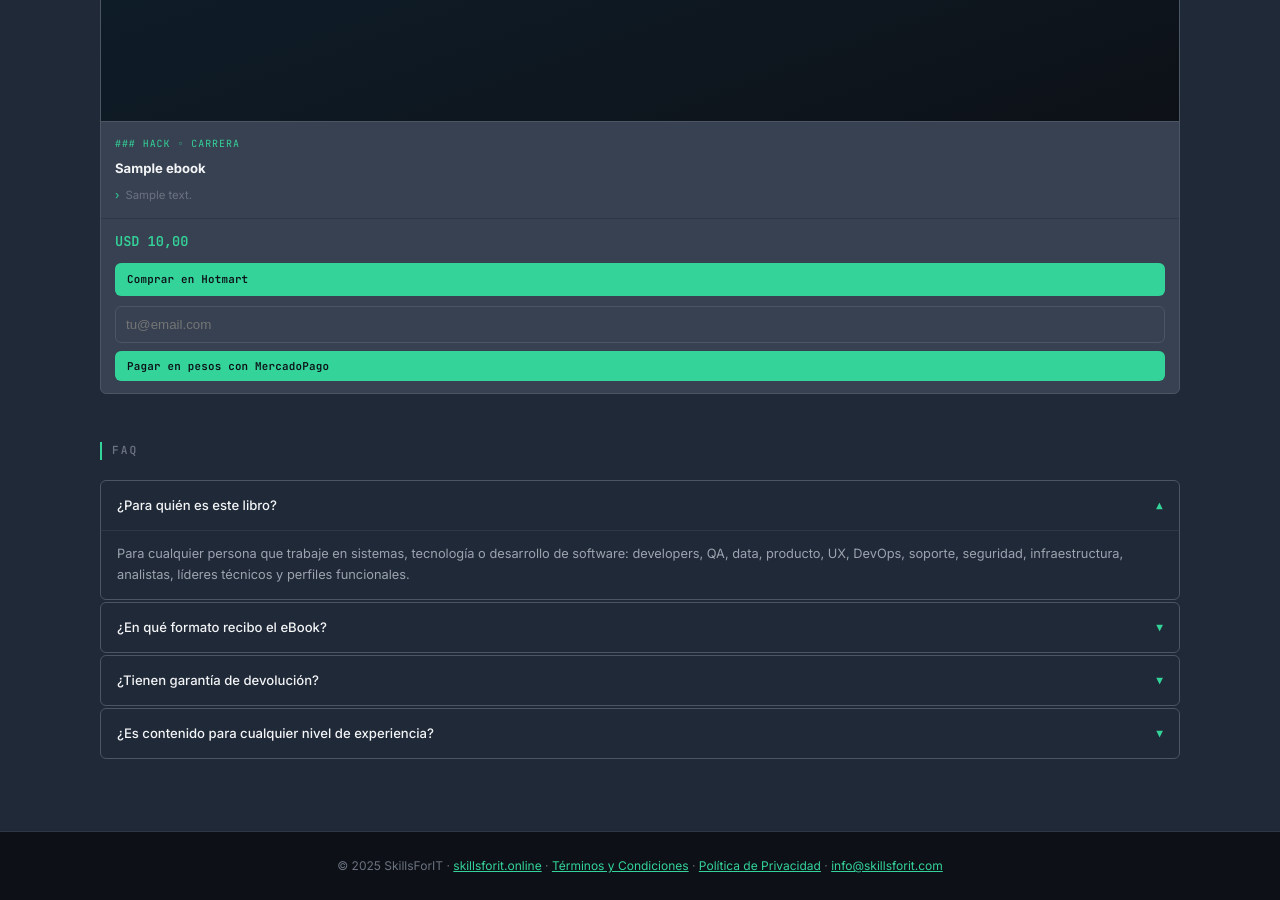
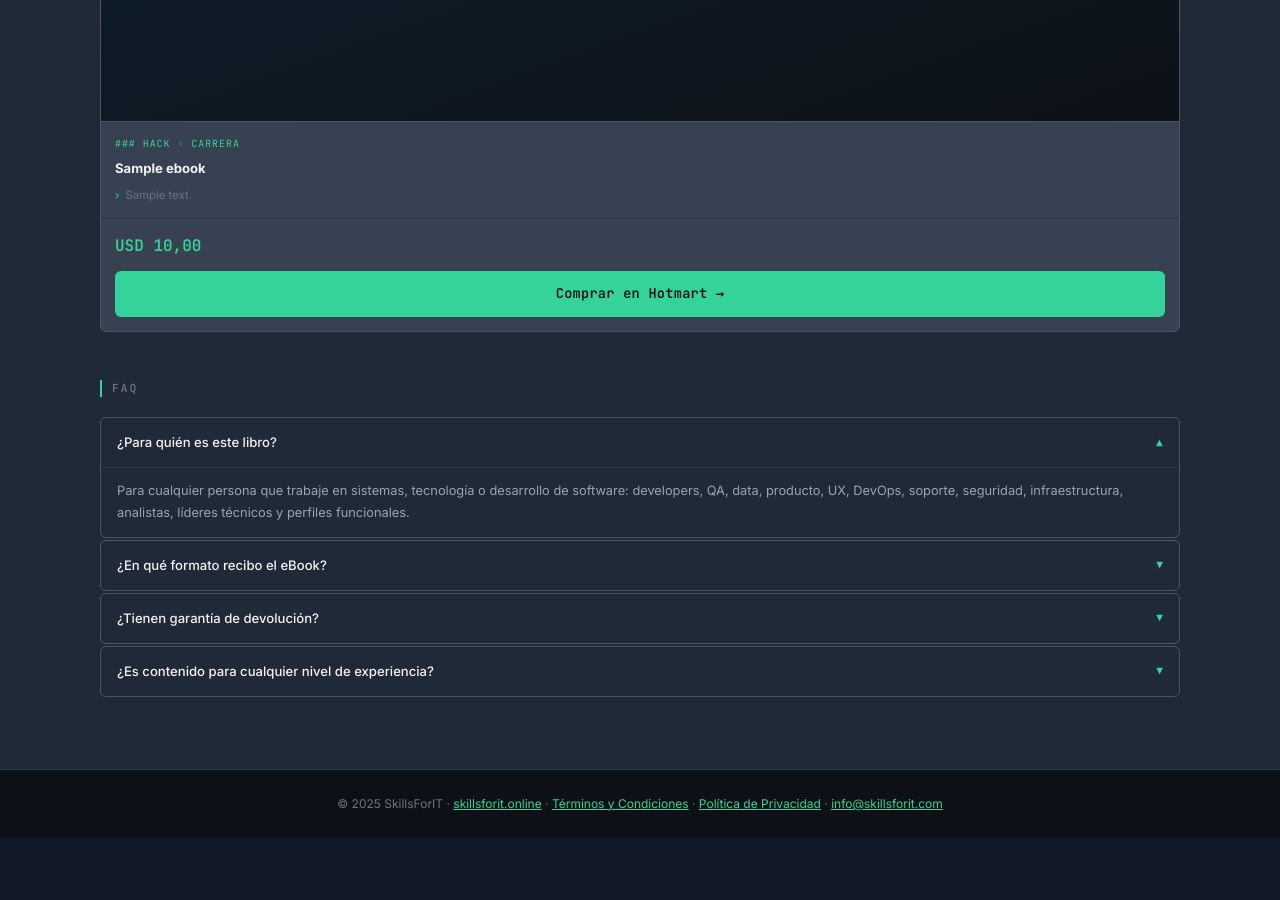
Before and after one commit to marcelodanieldm/sfi, a Django app: page /ebook/ in a window 1280 px wide. Shown: the part 3280-4180 px from the top of the page. After the commit the page ends 4117 px from the top, so only its background shows below. Run offline with Django 4.2, Linux system fonts and the light colour scheme; tables that the repository leaves empty hold one stand-in row (values such as "Sample post"); parts of the project's set-up code (start-up, migrations or seed data) failed here and were passed over.

Commit message:
ebook: CTAs redirigen directo a Hotmart y se remueve MercadoPago del frontend

```diff
--- a/core/controllers/ebook_controller.py
+++ b/core/controllers/ebook_controller.py
@@ -13,7 +13,9 @@ logger = logging.getLogger(__name__)
 
 def ebook(request):
     ebooks = Ebook.objects.filter(activo=True).order_by('orden', 'titulo')
-    return render(request, 'core/ebook_landing.html', {'ebooks': ebooks})
+    # Ebook principal: usado para que los CTA del hero apunten directo a Hotmart
+    primary_ebook = ebooks.first()
+    return render(request, 'core/ebook_landing.html', {'ebooks': ebooks, 'primary_ebook': primary_ebook})
 
 
 @require_POST
--- a/core/templates/core/ebook_landing.html
+++ b/core/templates/core/ebook_landing.html
@@ -385,24 +385,22 @@ footer a{color:var(--accent)}
 }
 .ebook-features li::before{content:'›';color:var(--accent);flex-shrink:0}
 .ebook-footer{
-  padding:12px 14px;
+  padding:14px;
   border-top:1px solid var(--border-subtle);
   display:flex;
-  align-items:center;
-  justify-content:space-between;
-  gap:8px;
+  flex-direction:column;
+  align-items:stretch;
+  gap:12px;
 }
 .ebook-price{
   font-family:var(--mono);
-  font-size:.85rem;
+  font-size:1rem;
   font-weight:700;
   color:var(--accent);
 }
-.btn-sm{
-  font-size:.68rem;
-  padding:8px 12px;
-  letter-spacing:.02em;
-  white-space:nowrap;
+.ebook-footer .btn{
+  width:100%;
+  justify-content:center;
 }
 
 /* ── FAQ ────────────────────────────────────────────────────── */
@@ -488,7 +486,11 @@ footer a{color:var(--accent)}
       <span class="tag">// HABILIDADES HUMANAS PARA SISTEMAS Y SOFTWARE</span>
       <h1>Tu código es importante.<br>Tu forma de trabajar con personas también.</h1>
       <p><strong>Hackea tu carrera</strong> es una guía práctica para cualquier persona que trabaje en sistemas, tecnología o desarrollo de software y quiera comunicarse mejor, influir con claridad y crecer profesionalmente sin dejar de ser técnica.</p>
-      <a href="#catalogo" class="btn">Obtener el libro ↓</a>
+      {% if primary_ebook %}
+        <a href="{{ primary_ebook.hotlink_url }}" class="btn" target="_blank" rel="noopener">Comprar en Hotmart →</a>
+      {% else %}
+        <a href="#catalogo" class="btn">Obtener el libro ↓</a>
+      {% endif %}
     </section>
 
     <!-- ── SKILL TREE ── -->
@@ -577,7 +579,11 @@ footer a{color:var(--accent)}
     <!-- ── FOOTER CTA ── -->
     <div class="footer-cta">
       <p><strong>Mejorá tu forma de comunicar, colaborar e influir en equipos de software.</strong></p>
-      <a href="#catalogo" class="btn btn-outline">Obtener el libro ahora →</a>
+      {% if primary_ebook %}
+        <a href="{{ primary_ebook.hotlink_url }}" class="btn btn-outline" target="_blank" rel="noopener">Comprar en Hotmart →</a>
+      {% else %}
+        <a href="#catalogo" class="btn btn-outline">Obtener el libro ahora →</a>
+      {% endif %}
     </div>
 
   </main>
@@ -638,14 +644,9 @@ footer a{color:var(--accent)}
                 <li>{{ ebook.descripcion_corta|default:ebook.descripcion|truncatechars:120 }}</li>
               </ul>
             </div>
-            <div class="ebook-footer" style="align-items:stretch;gap:10px;flex-direction:column">
+            <div class="ebook-footer">
               <span class="ebook-price">USD {{ ebook.precio_usd|default:'19.99' }}</span>
-              <a href="{{ ebook.hotlink_url }}" class="btn btn-sm" target="_blank" rel="noopener">Comprar en Hotmart</a>
-              <form method="post" action="{% url 'core:ebook_mp_checkout' ebook.slug %}" style="display:flex;gap:8px;flex-direction:column">
-                {% csrf_token %}
-                <input type="email" name="email" placeholder="tu@email.com" required style="width:100%;padding:10px;border-radius:6px;border:1px solid var(--border);background:var(--bg);color:var(--text)">
-                <button type="submit" class="btn btn-sm" style="border:0;cursor:pointer">Pagar en pesos con MercadoPago</button>
-              </form>
+              <a href="{{ ebook.hotlink_url }}" class="btn" target="_blank" rel="noopener">Comprar en Hotmart →</a>
             </div>
           </div>
         {% empty %}
@@ -653,7 +654,7 @@ footer a{color:var(--accent)}
             <div class="ebook-body">
               <h3 class="ebook-title">Configurá tus eBooks en el admin</h3>
               <ul class="ebook-features">
-                <li>Cargá título, precio, portada, HotLink de Hotmart y slug para habilitar MercadoPago.</li>
+                <li>Cargá título, precio, portada, HotLink de Hotmart y slug para habilitar la compra.</li>
               </ul>
             </div>
           </div>
@@ -689,7 +690,7 @@ footer a{color:var(--accent)}
           </label>
           <div class="faq-body">
             <div class="faq-body-inner">
-              PDF optimizado para pantalla y lectura en tablet. Hotmart o MercadoPago confirman el pago y te enviamos el acceso al email de compra.
+              PDF optimizado para pantalla y lectura en tablet. Hotmart confirma el pago y te enviamos el acceso al email de compra.
             </div>
           </div>
         </div>
@@ -702,7 +703,7 @@ footer a{color:var(--accent)}
           </label>
           <div class="faq-body">
             <div class="faq-body-inner">
-              Si comprás por Hotmart, aplica la garantía de la plataforma. Para MercadoPago, escribinos con el email de compra y revisamos el caso.
+              Comprás con la garantía de devolución de 7 días de Hotmart, sin preguntas.
             </div>
           </div>
         </div>
```
